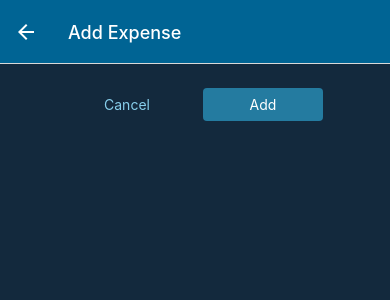
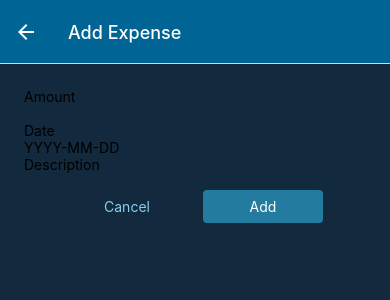
Before and after one commit to Alan114/React-Native-Expense-Tracker, a React Native app: screen /ManageExpense in a window 390 px wide. Shown: the top 300 px of the page. Built offline with nearby package versions, Linux system fonts and the light colour scheme.

Commit message:
Creating an overall form

```diff
--- a/components/ManageExpense/ExpenseForm.js
+++ b/components/ManageExpense/ExpenseForm.js
@@ -1,8 +1,30 @@
 import React from "react";
-import { TextInput, View } from "react-native";
+import { View } from "react-native";
+import Input from "./Input";
 
 const ExpenseForm = () => {
-  return <View></View>;
+  function amountChangedHandler() {}
+
+  return (
+    <View>
+      <Input
+        label="Amount"
+        textInputConfig={{
+          keyboardType: "decimal-pad",
+          onChangeText: amountChangedHandler,
+        }}
+      />
+      <Input
+        label="Date"
+        textInputConfig={{
+          placeholder: "YYYY-MM-DD",
+          maxLength: 10,
+          onChangeText: () => {},
+        }}
+      />
+      <Input label="Description" textInputConfig={{}} />
+    </View>
+  );
 };
 
 export default ExpenseForm;
--- a/screens/ManageExpense.js
+++ b/screens/ManageExpense.js
@@ -1,5 +1,6 @@
 import React, { useContext, useLayoutEffect } from "react";
 import { StyleSheet, View } from "react-native";
+import ExpenseForm from "../components/ManageExpense/ExpenseForm";
 import Button from "../components/UI/Button";
 import IconButton from "../components/UI/IconButton";
 import { GlobalStyles } from "../constants/styles";
@@ -45,6 +46,7 @@
 
   return (
     <View style={styles.container}>
+      <ExpenseForm />
       <View style={styles.buttonsContainer}>
         <Button style={styles.button} mode="flat" onPress={cancelHandler}>
           Cancel
```
